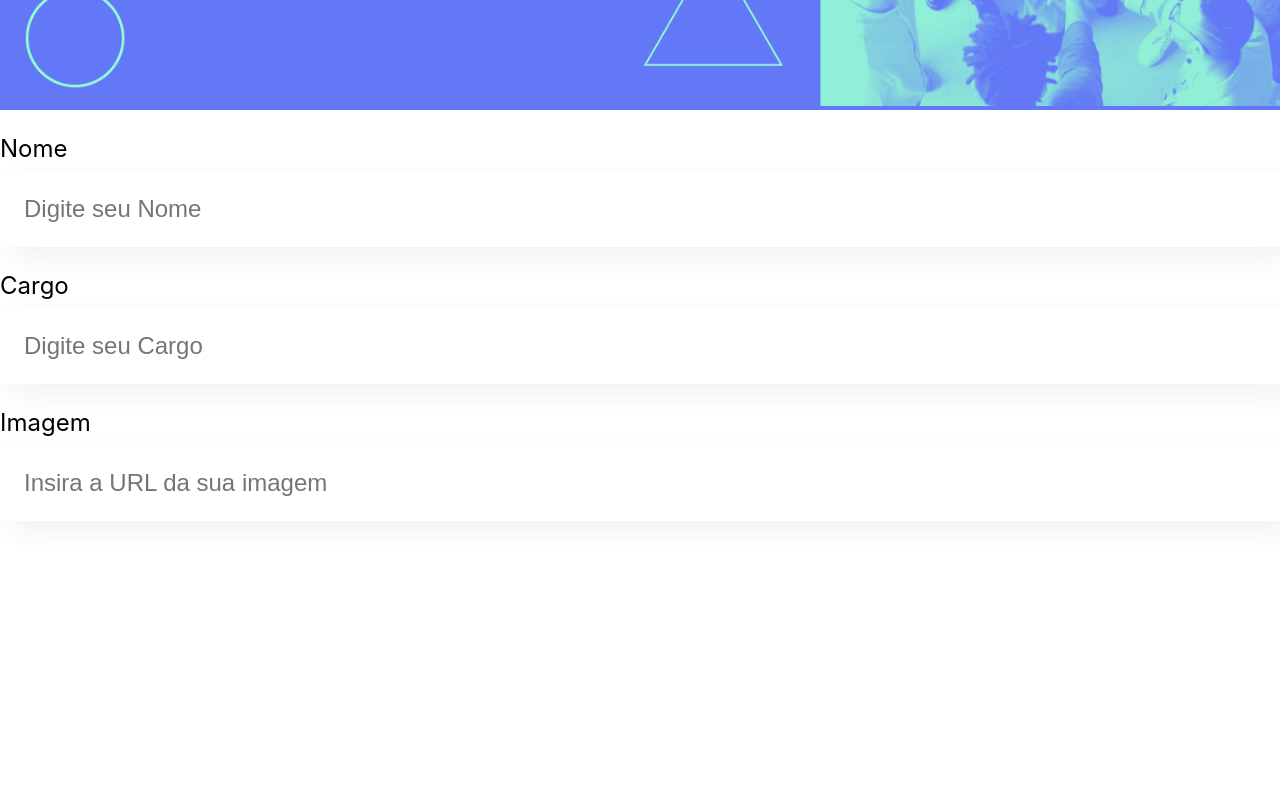
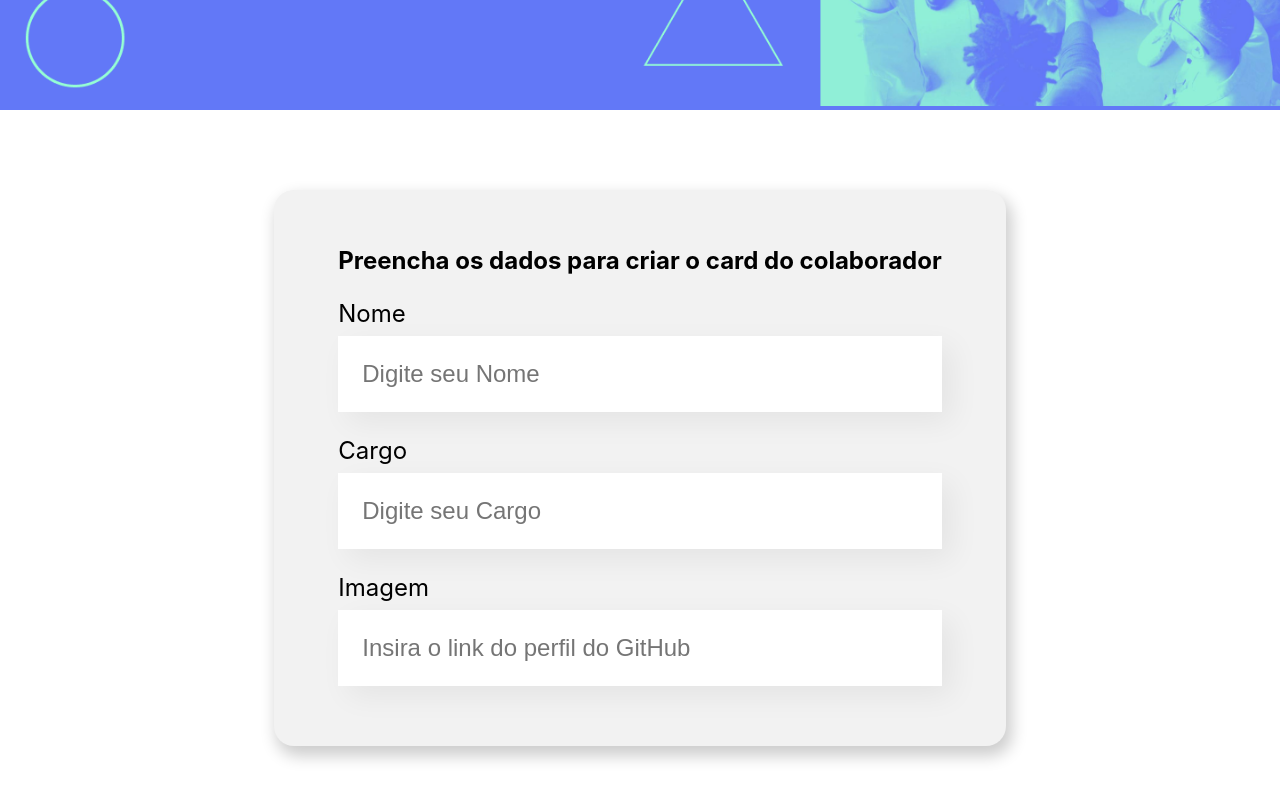
Before and after one commit to DougFaveroAnjos/orgono, a JavaScript app: page / in a window 1280 px wide. Shown: the part 388-1188 px from the top of the page. Before the commit the page ends 933 px from the top, so only its background shows below. Built offline with nearby package versions, Linux system fonts and the light colour scheme; the HTML template or start-up script is replaced by a standard one.

Commit message:
Criado e estilizado do Formulário e aplicado o map no listaSuspensa

```diff
--- a/src/App.js
+++ b/src/App.js
@@ -1,15 +1,12 @@
 import Banner from './componentes/Banner';
-import CampoTexto from './componentes/CampoTexto';
-
+import Formulario from './componentes/Formulario';
 
 
 function App() {
   return (
     <div className="App">
       <Banner />
-      <CampoTexto placeholder='Digite seu Nome' label='Nome'/>
-      <CampoTexto placeholder='Digite seu Cargo' label='Cargo'/>
-      <CampoTexto placeholder='Insira a URL da sua imagem' label='Imagem'/>
+      <Formulario />
     </div>
   );
 }
--- /dev/null
+++ b/src/componentes/Formulario/Formulario.css
@@ -0,0 +1,14 @@
+.box-formulario{
+    display: flex;
+    justify-content: center;
+    margin: 80px 0;
+}
+
+.box-formulario form{
+    max-width: 80%;
+    background-color: #F2F2F2;
+    border-radius:  20px;
+    padding: 36px 64px;
+    /* X | Y | Blur | Spread | cor */
+    box-shadow: 4px 8px 16px 2px rgba(0, 0, 0, 0.2);
+}
--- /dev/null
+++ b/src/componentes/Formulario/index.js
@@ -0,0 +1,17 @@
+import './Formulario.css'
+import CampoTexto from '../CampoTexto'
+
+export function Formulario() {
+    return (
+        <section className='box-formulario'>
+            <form>
+                <h2>Preencha os dados para criar o card do colaborador</h2>
+                <CampoTexto placeholder='Digite seu Nome' label='Nome' />
+                <CampoTexto placeholder='Digite seu Cargo' label='Cargo' />
+                <CampoTexto placeholder='Insira o link do perfil do GitHub' label='Imagem' />
+            </form>
+        </section>
+    )
+}
+
+export default Formulario
```
Also changed, not shown: src/componentes/ListaSuspensa/index.js (added, +15 -0 lines), src/componentes/ListaSuspensa/ListaSuspensa.css (added).
